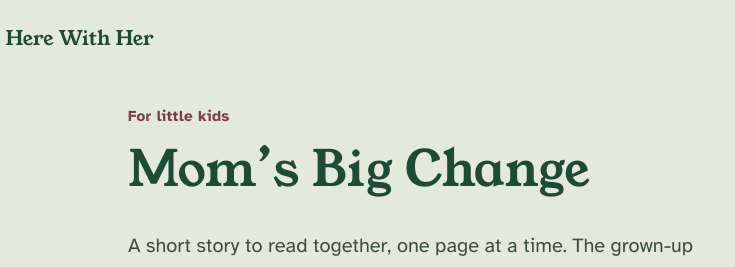
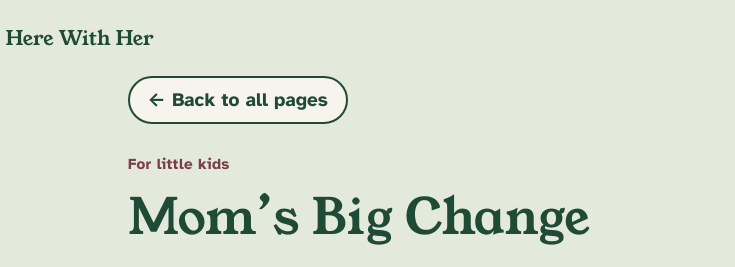
Before and after one commit to aletheaduhon/here-with-her, a website: page kids.html in a window 1280 px wide. Shown: the top 267 px of the page, 224-959 px from the left. Drawn offline with Linux system fonts and the light colour scheme.

Commit message:
Add a back link to the top of each audience page
Co-Authored-By: Claude Sonnet 5.5 <noreply@anthropic.com>

```diff
--- a/assets/styles.css
+++ b/assets/styles.css
@@ -176,6 +176,22 @@ section { margin-block: 2.25rem; }
   background: var(--card);
   color: var(--ink);
 }
+
+/* ---------- back link ---------- */
+.back-link {
+  display: inline-flex;
+  align-items: center;
+  gap: 0.4rem;
+  min-height: 48px;
+  padding: 0 1.1rem;
+  border-radius: 999px;
+  border: 2px solid var(--accent);
+  background: var(--card);
+  color: var(--accent);
+  font-weight: 700;
+  text-decoration: none;
+}
+.back-link:hover { background: var(--accent); color: var(--on-accent); }
 
 /* ---------- hero ---------- */
 .hero { margin-top: 0.5rem; padding-block: 1rem 0.5rem; max-width: var(--measure); }
@@ -516,6 +532,7 @@ section { margin-block: 2.25rem; }
   .picker-section,
   .quiz,
   .skip-link,
+  .back-link,
   .no-print { display: none !important; }
   .site-header { padding-block: 0 4pt; }
   main { padding-block: 0; }
--- a/content.js
+++ b/content.js
@@ -35,6 +35,7 @@ const CONTENT = {
       tagline: "Helping the people around her understand perimenopause",
       skipToContent: "Skip to content",
       homeLink: "Home",
+      backLink: "Back to all pages",
       languageLabel: "Language",
       printButton: "Print this page",
       footerNote:
--- a/kids.html
+++ b/kids.html
@@ -42,6 +42,7 @@
 </header>
 <main id="main">
   <div class="wrap">
+    <a class="back-link" href="/#picker"><span aria-hidden="true">←</span> Back to all pages</a>
     <section class="hero">
       <span class="kicker">For little kids</span>
       <h1>Mom’s Big Change</h1>
--- a/scripts/generate.js
+++ b/scripts/generate.js
@@ -273,6 +273,7 @@ function audiencePage(c, lang, a) {
 ${header(c, lang, a.slug)}
 <main id="main">
   <div class="wrap">
+    <a class="back-link" href="${pagePath(lang, "")}#picker"><span aria-hidden="true">\u2190</span> ${esc(u.backLink)}</a>
     <section class="hero">
       <span class="kicker">${esc(a.hero.kicker)}</span>
       <h1>${esc(a.hero.title)}</h1>
```
Also changed, not shown: family.html (+1 -0 lines), partner.html (+1 -0 lines), teen.html (+1 -0 lines), work.html (+1 -0 lines).
